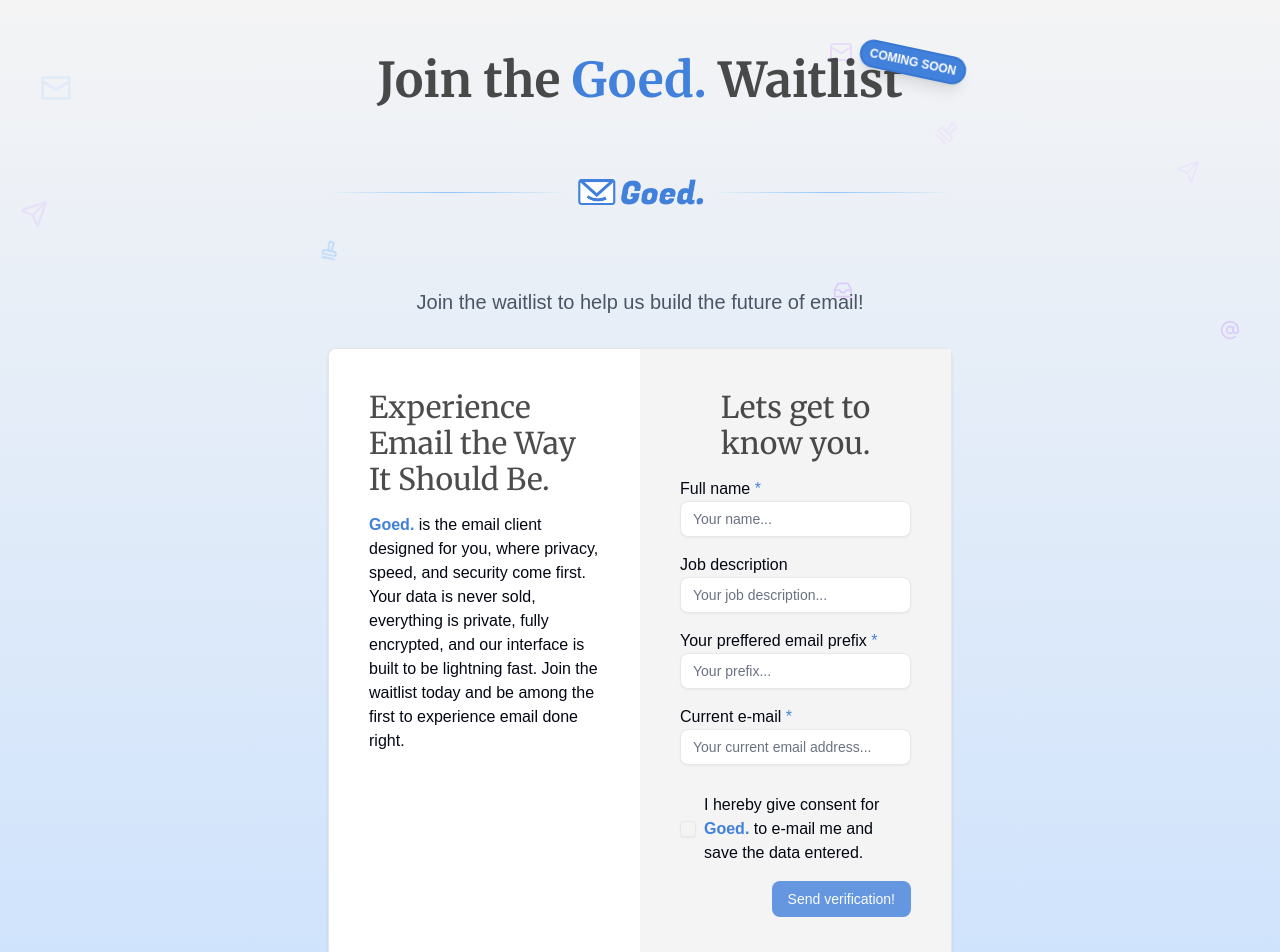
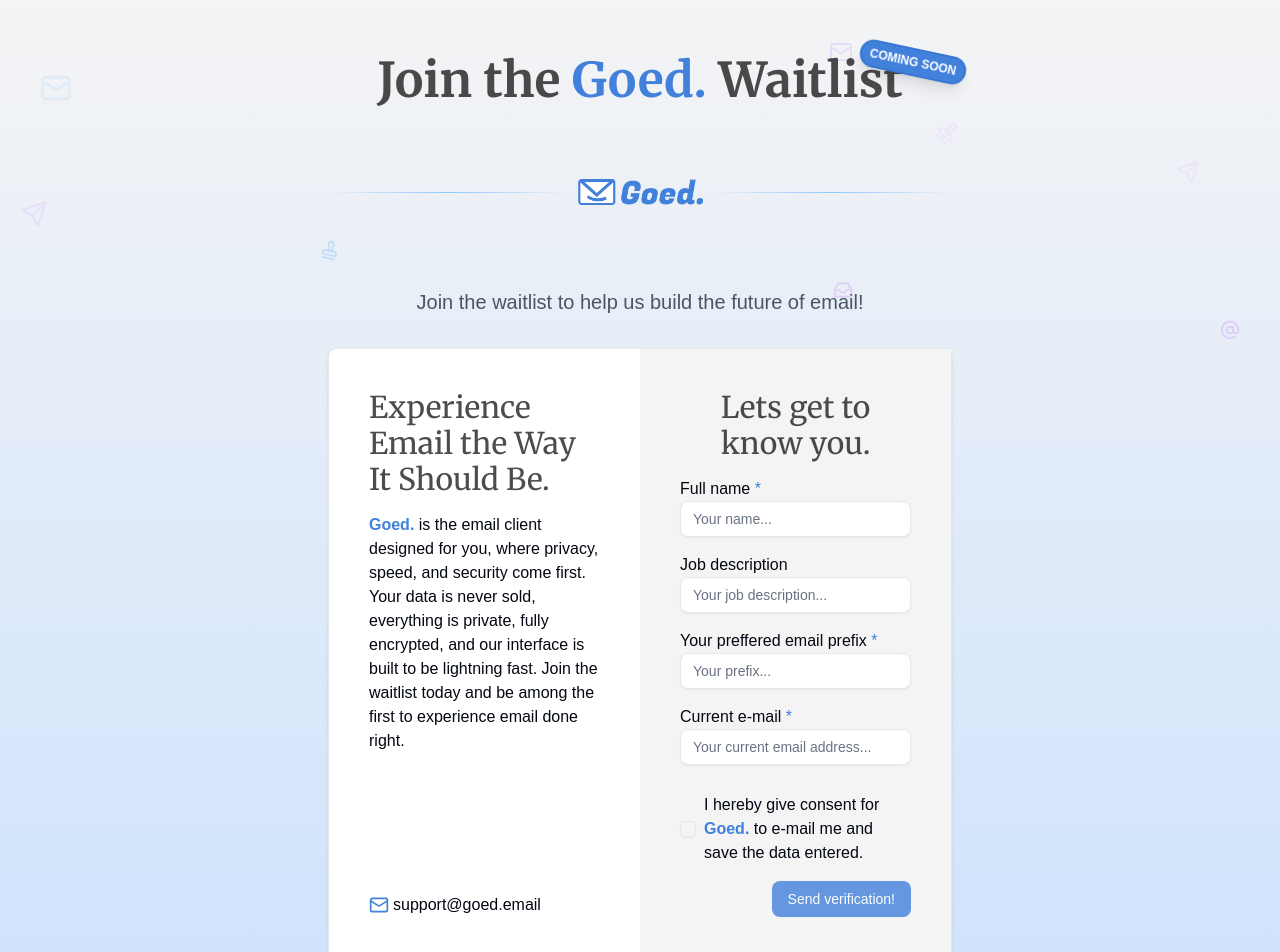
Before and after one commit to Good-by-WLBT/email-waitlist, a Next.js app: page / in a window 1280 px wide. Shown: the top 952 px of the page. Built offline with nearby package versions, Linux system fonts and the light colour scheme; a web font is replaced by a local one.

Commit message:
Added mail to waitlist

```diff
--- a/app/page.tsx
+++ b/app/page.tsx
@@ -117,12 +117,15 @@ export default function Home() {
             Join the waitlist to help us build the future of email!
           </p>
           <div className="bg-white grid grid-cols-1 xl:grid-cols-2 border rounded-md shadow-sm text-left">
-            <div className="p-10">
+            <div className="p-10 flex flex-col xl:min-h-[100%]">
               <h1 className="font-heading text-3xl text-left text-black/70">
                 Experience Email the Way It Should Be.
               </h1>
               <p className="mt-[16px]">
                 <span className="text-primary font-bold">Goed.</span> is the email client designed for you, where privacy, speed, and security come first. Your data is never sold, everything is private, fully encrypted, and our interface is built to be lightning fast. Join the waitlist today and be among the first to experience email done right.
+              </p>
+              <p className="mt-[16px] xl:mt-auto flex items-center gap-1">
+                <Mail className="text-primary size-5" /><span>support@goed.email</span>
               </p>
             </div>
             <div className="bg-zinc-100 p-10">
```
